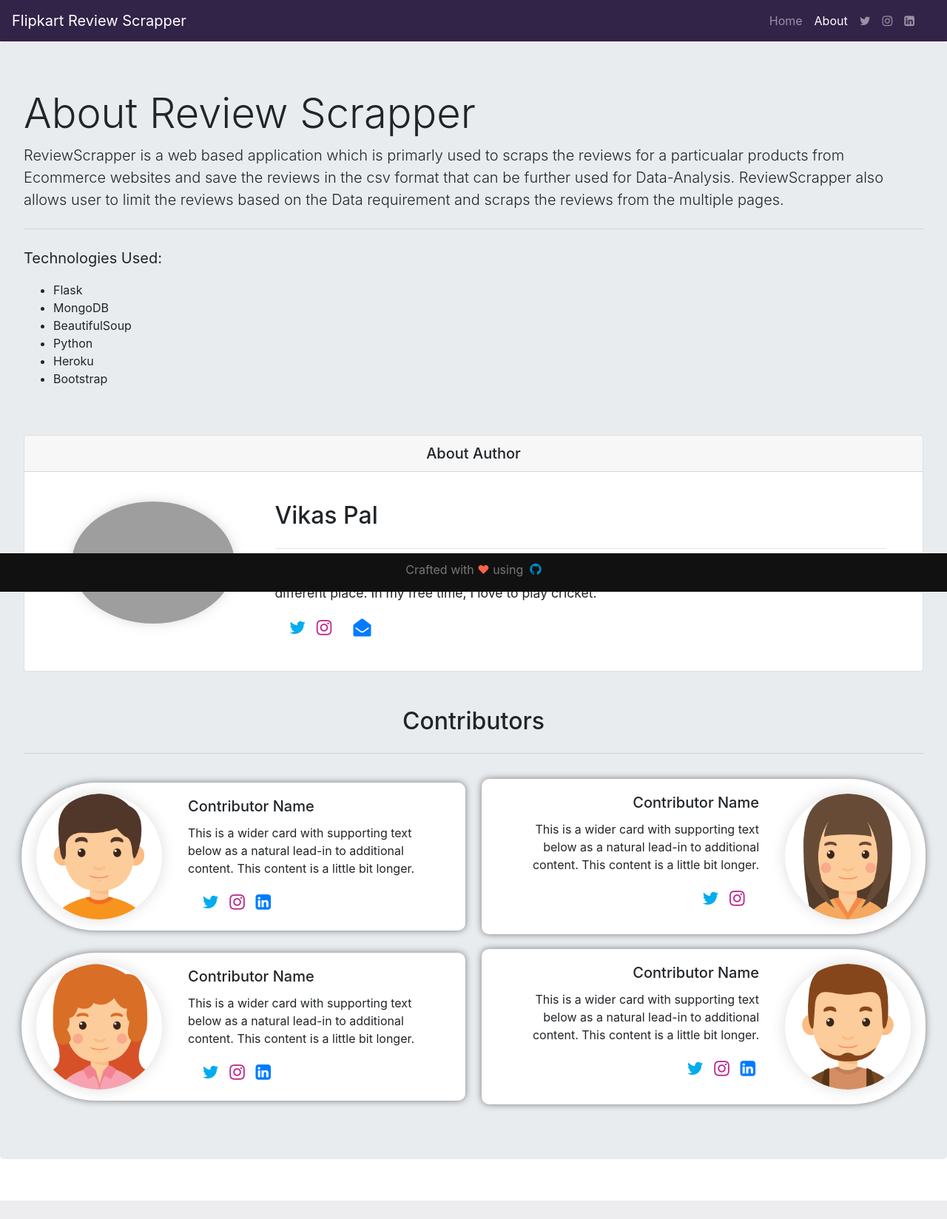
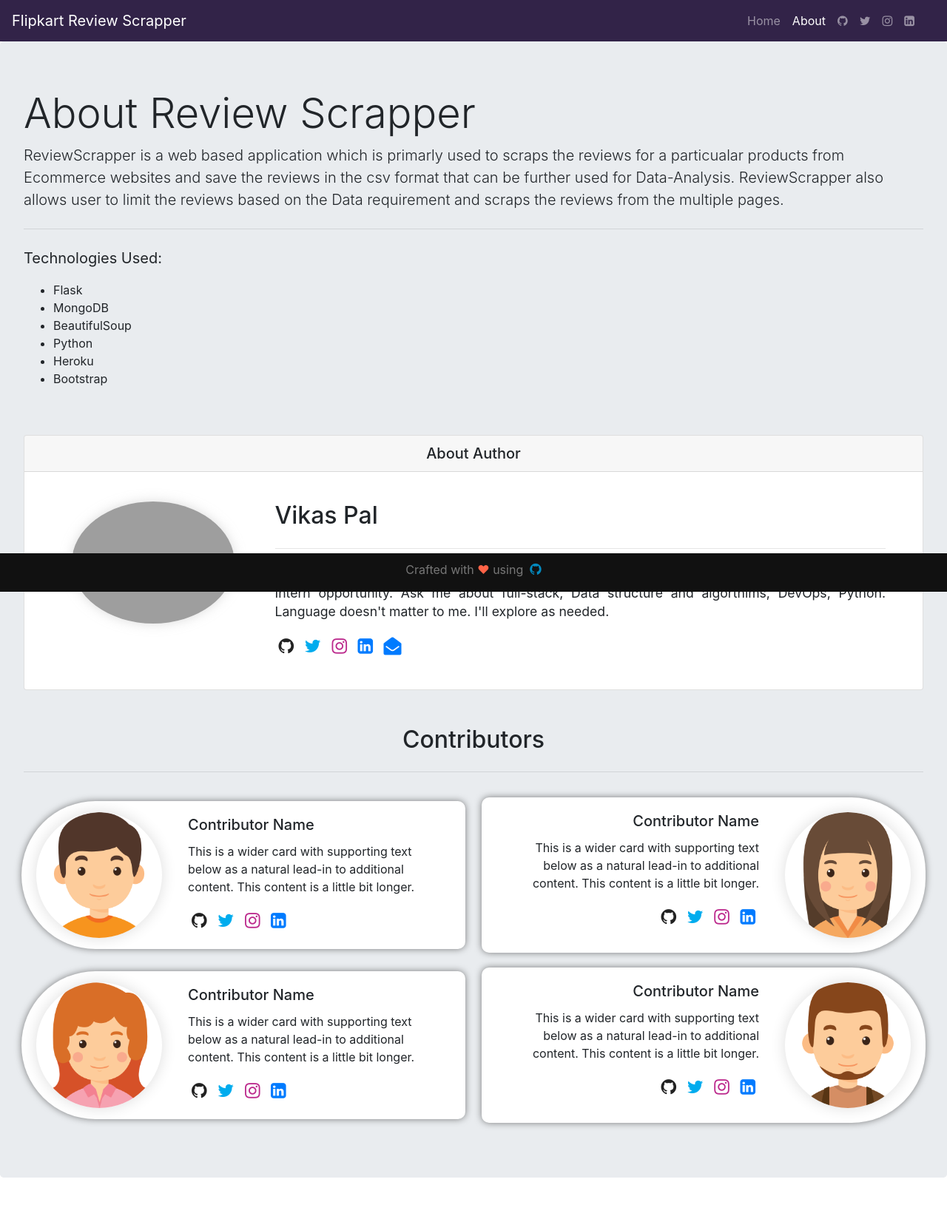
Before and after one commit to palrohitg/reviewscrapper, a Flask app: page /about in a window 1280 px wide. Shown: the whole page at 74% size. Before the commit the page ends 1623 px from the top, so only its background shows below. Run offline with Flask 2, Linux system fonts and the light colour scheme; some libraries are stand-ins or nearby versions; grey boxes are pictures that could not be loaded.

Commit message:
fronted github added

```diff
--- /dev/null
+++ b/static/CSVs/xhjsdfkds.csv
@@ -0,0 +1 @@
+title,review,user_name,rating
--- a/templates/about.html
+++ b/templates/about.html
@@ -34,7 +34,7 @@
             <a class="nav-link" href="about.html">About <span class="sr-only">(current)</span></a>
           </li>
           <li class="nav-item">
-            <!-- <a class="nav-link" href="https://github.com/palrohitg/reviewscrapper"><i class="fa fa-github"></i></a> -->
+            <a class="nav-link" href="https://github.com/palrohitg/reviewscrapper"><i class="fa fa-github"></i></a>
           </li>
           <li class="nav-item">
             <a class="nav-link" href="https://twitter.com/"><i class="fa fa-twitter"></i></a>
@@ -77,12 +77,12 @@
                             <h2 class="card-title">Vikas Pal</h2>
                             <hr class="my-4">
                             <p class="card-text text-justify desc">
-                             Hi, I'm Vikas Pal. I'm currently in Second Year (Computer Science Student). I love to explore different place. In my free time, I love to play cricket.
-                             <!-- looking for SDE Intern opportunity. Ask me about full-stack, Data structure and algorthims, DevOps, Python. Language  doesn't matter to me. I'll explore as needed.                           -->
+                             Hi, I'm Vikas Pal. I'm currently in Second Year (Computer Science Student).I'm
+                             looking for SDE Intern opportunity. Ask me about full-stack, Data structure and algorthims, DevOps, Python. Language  doesn't matter to me. I'll explore as needed.
                             </p>
                             <ul id="profile-links">
                                 <li>
-                                    <!-- <a class="link-icon" href="https://github.com/palrohitg/reviewscrapper"><i class="fa fa-github"></i></a> -->
+                                    <a class="link-icon" href="https://github.com/palrohitg/reviewscrapper"><i class="fa fa-github"></i></a>
                                 </li>
                                 <li>
                                     <a class="link-icon" href="https://twitter.com/"><i class="fa fa-twitter"></i></a>
@@ -91,7 +91,7 @@
                                     <a class="link-icon" href="https://instagram.com"><i class="fa fa-instagram"></i></a>
                                 </li>
                                 <li>
-                                  <!-- <a class="link-icon" href="https://www.linkedin.com/in/vikas-pal-b17479150/"><i class="fa fa-linkedin-square"></i></a> -->
+                                  <a class="link-icon" href="https://www.linkedin.com/in/vikas-pal-b17479150/"><i class="fa fa-linkedin-square"></i></a>
                                 </li>
                                 <li>
                                     <a href class="link-icon" href="mailto: rohitprotobit@gmail.com"><i class="fa fa-envelope-open" aria-hidden="true"></i></a>
@@ -121,7 +121,7 @@
                         <p class="card-text">This is a wider card with supporting text below as a natural lead-in to additional content. This content is a little bit longer.</p>
                         <ul id="profile-links">
                             <li>
-                                <!-- <a class="link-icon" href="https://github.com/"><i class="fa fa-github"></i></a> -->
+                                <a class="link-icon" href="https://github.com/"><i class="fa fa-github"></i></a>
                             </li>
                             <li>
                                 <a class="link-icon" href="https://twitter.com/"><i class="fa fa-twitter"></i></a>
@@ -147,7 +147,7 @@
                             <p class="card-text">This is a wider card with supporting text below as a natural lead-in to additional content. This content is a little bit longer.</p>
                             <ul id="profile-links">
                                 <li>
-                                    <!-- <a class="link-icon" href="https://github.com/"><i class="fa fa-github"></i></a> -->
+                                    <a class="link-icon" href="https://github.com/"><i class="fa fa-github"></i></a>
                                 </li>
                                 <li>
                                     <a class="link-icon" href="https://twitter.com/"><i class="fa fa-twitter"></i></a>
@@ -156,7 +156,7 @@
                                     <a class="link-icon" href="https://instagram.com"><i class="fa fa-instagram"></i></a>
                                 </li>
                                 <li>
-                                  <!-- <a class="link-icon" href="https://linkedin.com"><i class="fa fa-linkedin-square"></i></a> -->
+                                  <a class="link-icon" href="https://linkedin.com"><i class="fa fa-linkedin-square"></i></a>
                                 </li>
                             </ul>
                         </div>
@@ -182,7 +182,7 @@
                         <p class="card-text">This is a wider card with supporting text below as a natural lead-in to additional content. This content is a little bit longer.</p>
                         <ul id="profile-links">
                             <li>
-                                <!-- <a class="link-icon" href="https://github.com/"><i class="fa fa-github"></i></a> -->
+                                <a class="link-icon" href="https://github.com/"><i class="fa fa-github"></i></a>
                             </li>
                             <li>
                                 <a class="link-icon" href="https://twitter.com/"><i class="fa fa-twitter"></i></a>
@@ -208,7 +208,7 @@
                             <p class="card-text">This is a wider card with supporting text below as a natural lead-in to additional content. This content is a little bit longer.</p>
                             <ul id="profile-links">
                                 <li>
-                                    <!-- <a class="link-icon" href="https://github.com/"><i class="fa fa-github"></i></a> -->
+                                    <a class="link-icon" href="https://github.com/"><i class="fa fa-github"></i></a>
                                 </li>
                                 <li>
                                     <a class="link-icon" href="https://twitter.com/"><i class="fa fa-twitter"></i></a>
--- a/templates/index.html
+++ b/templates/index.html
@@ -32,7 +32,7 @@
             <a class="nav-link" href="/about">About</a>
           </li>
           <li class="nav-item">
-            <!-- <a class="nav-link" href="https://github.com/palrohitg/reviewscrapper"><i class="fa fa-github"></i></a> -->
+            <a class="nav-link" href="https://github.com/palrohitg/reviewscrapper"><i class="fa fa-github"></i></a>
           </li>
           <li class="nav-item">
             <a class="nav-link" href="https://twitter.com/"><i class="fa fa-twitter"></i></a>
@@ -41,7 +41,7 @@
             <a class="nav-link" href="https://instagram.com"><i class="fa fa-instagram"></i></a>
           </li>
           <li class="nav-item">
-            <!-- <a class="nav-link" href="https://www.linkedin.com/in/vikas-pal-b17479150/"><i class="fa fa-linkedin-square"></i></a> -->
+            <a class="nav-link" href="https://www.linkedin.com/in/vikas-pal-b17479150/"><i class="fa fa-linkedin-square"></i></a>
             <a class="nav-link" href="https://www.linkedin.com"><i class="fa fa-linkedin-square"></i></a>
 
           </li>
```
Also changed, not shown: static/CSVs/wuvachbrmq.csv (deleted, +0 -11 lines).
